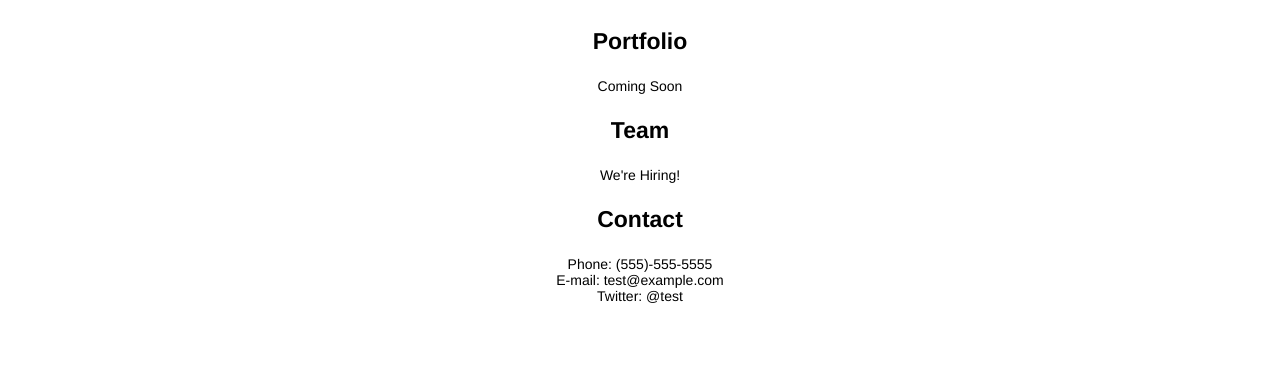
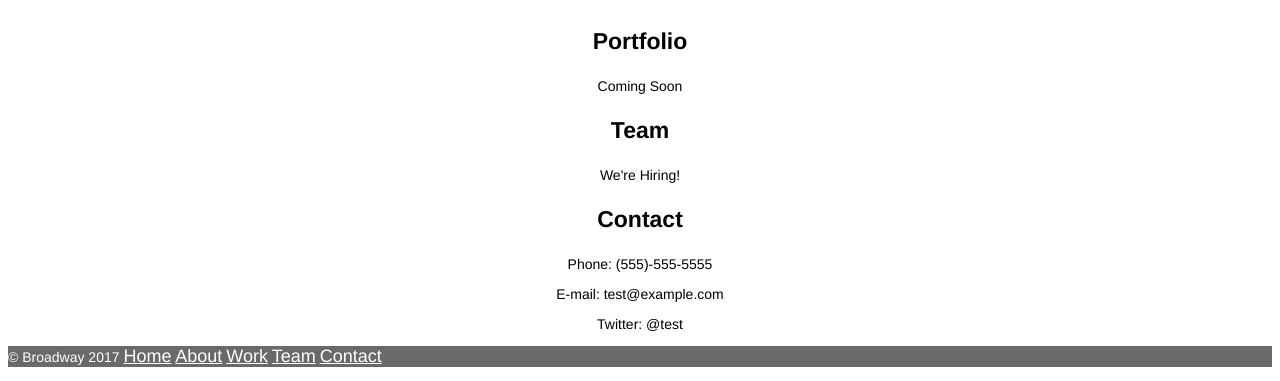
Before and after one commit to brihiggs/broadway, a plain HTML site: page index.html in a window 1280 px wide. Shown: the part 1689-2070 px from the top of the page. Before the commit the page ends 2007 px from the top, so only its background shows below. Drawn offline with Linux system fonts and the light colour scheme.

Commit message:
5th commit

```diff
--- a/index.html
+++ b/index.html
@@ -40,8 +40,20 @@
       <h3>Team</h3>
       <p>We're Hiring!</p>
       <h3>Contact</h3>
-      <p>Phone: (555)-555-5555</br>
-        E-mail: test@example.com</br>
-        Twitter: @test</p>
+      <p>Phone: (555)-555-5555</p>
+      <p>E-mail: test@example.com</p>
+      <p>Twitter: @test</p>
+    </div>
+<!--footer-->
+    <div class="footer">
+      <p>
+        © Broadway 2017
+        <a class="btn-nav" href="#">Home</a>
+        <a class="btn-nav" href="#about">About</a>
+        <a class="btn-nav" href="#work">Work</a>
+        <a class="btn-nav" href="#team">Team</a>
+        <a class="btn-nav" href="#contact">Contact</a>
+      </p>
+    </div>
   </body>
 </html>
--- a/resources/css/style.css
+++ b/resources/css/style.css
@@ -32,3 +32,9 @@ h4 {
   color: white;
   background-image: url(https://s3.amazonaws.com/codecademy-content/programs/freelance-one/broadway/images/the-flatiron-building.png);
 }
+.footer {
+  font-size: 11px;
+  color: white;
+  background-color: dimgray;
+  text-align: left;
+}
```
